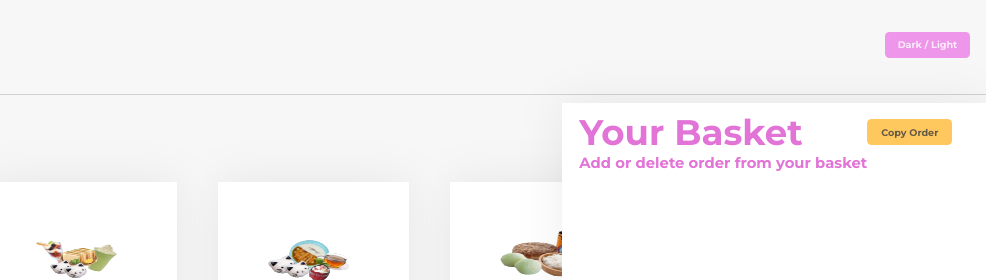
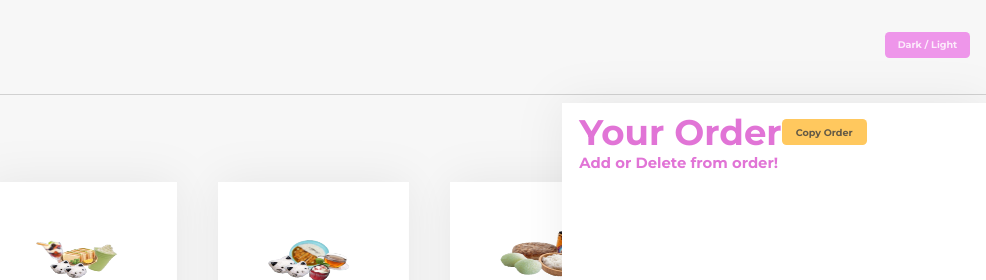
Before and after one commit to AJ120C/AJ120C.github.io, a plain HTML site: page uwucafe/index.html in a window 1280 px wide. Shown: the top 280 px of the page, 294-1280 px from the left. Drawn offline with nearby package versions, Linux system fonts and the light colour scheme.

Commit message:
Update index.html

```diff
--- a/uwucafe/index.html
+++ b/uwucafe/index.html
@@ -93,8 +93,8 @@
         <div class="basket-container">
             <div class="basket-text">
                 <div class="basket-texts">
-                    <h1>Your Basket</h1>
-                    <h4>Add or delete order from your basket</h4>
+                    <h1>Your Order</h1>
+                    <h4>Add or Delete from order!</h4>
                 </div>
                 <div class="coppy-order-btn">
                     <h3>Copy Order</h3>
```
